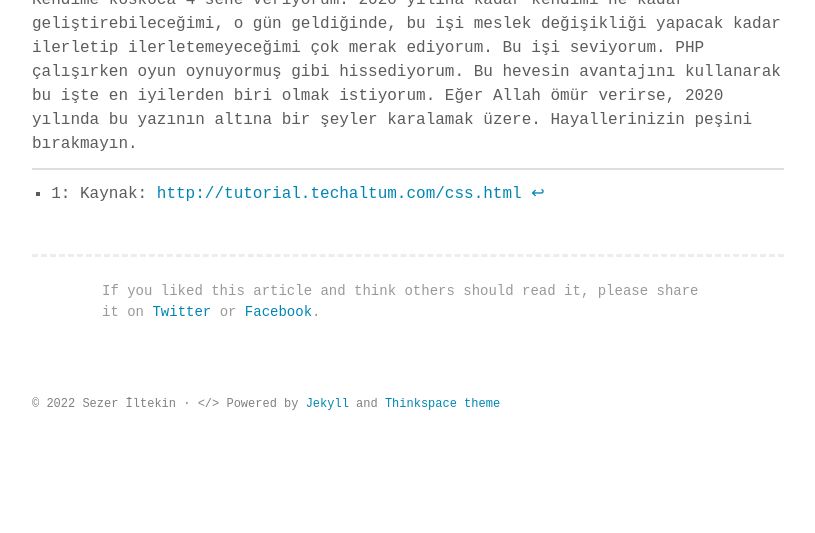
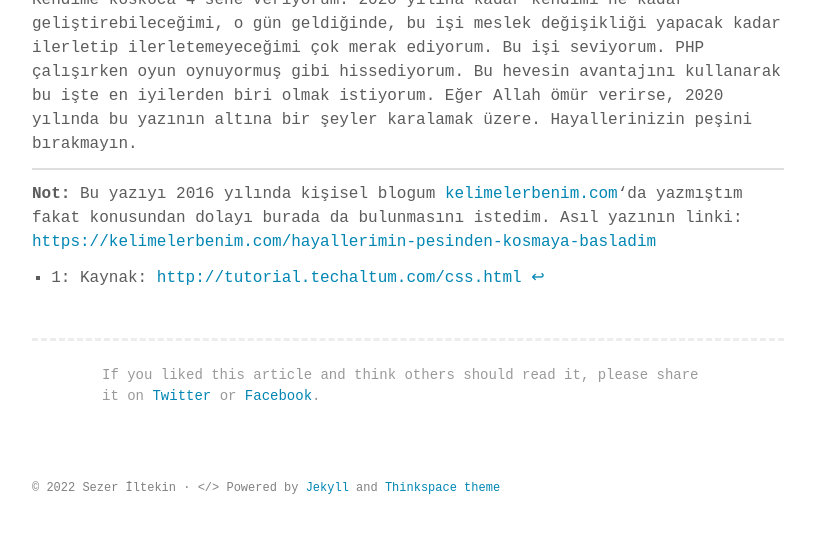
Before and after one commit to iltekin/iltekin.github.io, a Jekyll site: the page built from _posts/2016-03-06-hayallerimin-pesinden-kosmaya-basladim.md, in a window 1280 px wide and 900 px high, scrolled down 2551 px, cut to the strip 355-888 px from the top of the window. Shown: the whole strip, without its empty margins (232-1047 px from the left). Built offline with Jekyll 4.4.1, drawn with Linux system fonts in a browser that asks for light colours; some web fonts are replaced; before the commit the page ends 3367 px from its top, so only the background shows below that.

Commit message:
new post published

```diff
--- a/_posts/2016-03-06-hayallerimin-pesinden-kosmaya-basladim.md
+++ b/_posts/2016-03-06-hayallerimin-pesinden-kosmaya-basladim.md
@@ -30,4 +30,6 @@ Kitap şu anda aynı sitede 45,52 TL’ye satılıyor._
 Kendime koskoca 4 sene veriyorum. 2020 yılına kadar kendimi ne kadar geliştirebileceğimi, o gün geldiğinde, bu işi meslek değişikliği yapacak kadar ilerletip ilerletemeyeceğimi çok merak ediyorum. Bu işi seviyorum. PHP çalışırken oyun oynuyormuş gibi hissediyorum. Bu hevesin avantajını kullanarak bu işte en iyilerden biri olmak istiyorum. Eğer Allah ömür verirse, 2020 yılında bu yazının altına bir şeyler karalamak üzere. Hayallerinizin peşini bırakmayın.
 
 ---
+**Not:** Bu yazıyı 2016 yılında kişisel blogum [kelimelerbenim.com]()'da yazmıştım fakat konusundan dolayı burada da bulunmasını istedim. Asıl yazının linki: [https://kelimelerbenim.com/hayallerimin-pesinden-kosmaya-basladim]()
+
 [^1]: 1: Kaynak: [http://tutorial.techaltum.com/css.html](http://tutorial.techaltum.com/css.html)
```
